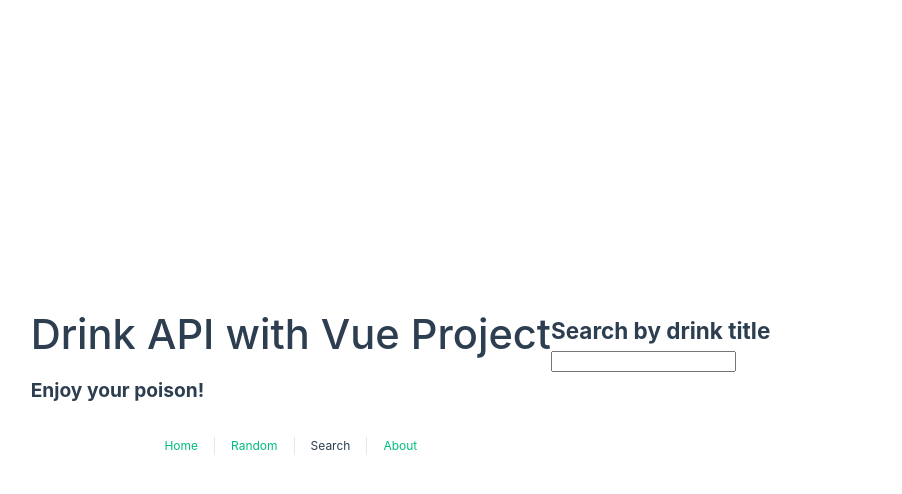
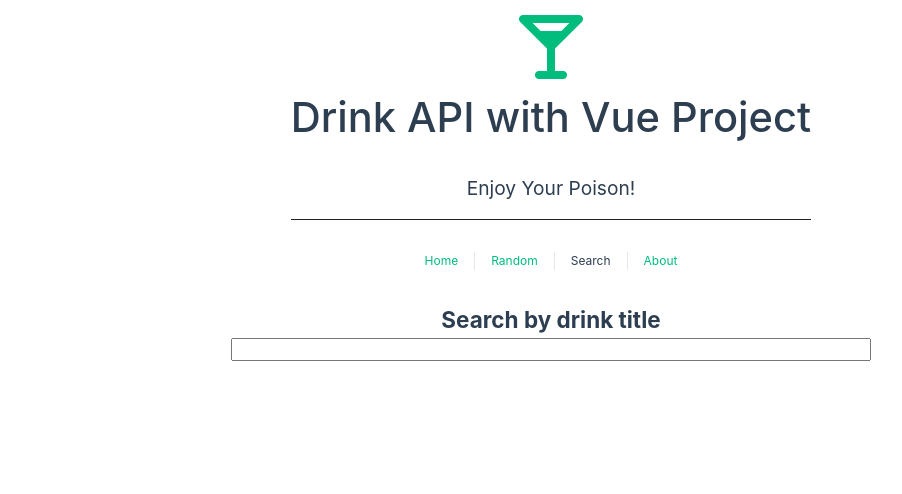
Before and after one commit to Ivet13/vue-drinkAPI, a Vue app in the folder drinkAPI/: page /search in a window 1280 px wide. Shown: the top 494 px of the page, without its empty margins (89-991 px from the left). Built offline with nearby package versions, Linux system fonts and the light colour scheme.

Commit message:
css changes

```diff
--- a/drinkAPI/src/assets/base.css
+++ b/drinkAPI/src/assets/base.css
@@ -19,6 +19,8 @@
   --vt-c-text-light-2: rgba(60, 60, 60, 0.66);
   --vt-c-text-dark-1: var(--vt-c-white);
   --vt-c-text-dark-2: rgba(235, 235, 235, 0.64);
+
+  --vt-c-redborder-1: #c01919;
 }
 
 /* semantic color variables for this project */
--- a/drinkAPI/src/assets/main.css
+++ b/drinkAPI/src/assets/main.css
@@ -3,7 +3,7 @@
 #app {
   max-width: 1280px;
   margin: 0 auto;
-  padding: 2rem;
+  /* padding: 2rem; */
 
   font-weight: normal;
 }
@@ -23,13 +23,13 @@ a,
 
 @media (min-width: 1024px) {
   body {
-    display: flex;
-    place-items: center;
+    /* display: flex; */
+    /* place-items: center; */
   }
 
   #app {
-    display: grid;
-    grid-template-columns: 1fr 1fr;
-    padding: 0 2rem;
+    /* display: grid; */
+    /* grid-template-columns: 1fr 1fr; */
+    /* padding: 0 2rem; */
   }
 }
--- a/drinkAPI/src/components/HeaderComponent.vue
+++ b/drinkAPI/src/components/HeaderComponent.vue
@@ -1,11 +1,14 @@
 <template>
+  <RouterLink to="/"><span class="icon"><i class="fas fa-martini-glass"></i></span></RouterLink>
   <div class="greetings">
-    <h1 class="">{{ msg }}</h1>
-    <h3>Enjoy your poison!</h3>
+    <div class="title">{{ msg }}</div>
+    <p class="titleSubtext">Enjoy your poison!</p>
   </div>
 </template>
 
 <script>
+import { RouterLink } from 'vue-router'
+
 export default{
 
 
@@ -20,25 +23,34 @@ props:{
 
 
 <style scoped>
-h1 {
+.icon{
+  font-size: 4rem;
+}
+
+.logo {
+  /* display: block; */
+  /* margin: 0 auto 2rem; */
+}
+
+.title {
   font-weight: 500;
   font-size: 2.6rem;
   top: -10px;
 }
 
-h3 {
+.titleSubtext {
   font-size: 1.2rem;
+  text-align: center;
+  padding: 1rem;
+  text-transform: capitalize;
 }
 
 .greetings h1,
 .greetings h3 {
   text-align: center;
 }
+.greetings{
+  border-bottom:1px solid var(--vt-c-black-soft);
+}
 
-@media (min-width: 1024px) {
-  .greetings h1,
-  .greetings h3 {
-    text-align: left;
-  }
-}
 </style>
--- a/drinkAPI/src/views/HomeView.vue
+++ b/drinkAPI/src/views/HomeView.vue
@@ -1,23 +1,33 @@
 <template>
   <main class="home">
     <h1>Welcome to our madness!</h1>
+    <p>Enjoy browsing for drinks, search for a specific drink or just get a random. It's all connected ... to the API, so drinks are being generated.</p>
   </main>
 </template>
 
-<style>
-@media (min-width: 1024px) {
-  .home {
-    min-height: 100vh;
-    display: flex;
-    align-items: center;
-  }
-}
-</style>
 
 <script>
 export default {
   data() {
 
-    }
+  }
 }
 </script>
+
+
+<style scoped>
+main {
+  display:flex;
+  justify-content: center;
+  flex-wrap: wrap;
+
+}
+
+@media (min-width: 1024px) {
+  .home {
+    /* min-height: 100vh; */
+    /* display: flex; */
+    /* align-items: center; */
+  }
+}
+</style>
--- a/drinkAPI/src/views/ItemView.vue
+++ b/drinkAPI/src/views/ItemView.vue
@@ -1,7 +1,7 @@
 <template>
     <div>
-        <section v-if="item" class="">
-            <h1>{{ item.strDrink }}</h1>
+        <section v-if="item" class="random-drink-container">
+            <h1>{{ item.strDrink }} - Detailed view</h1>
             <span v-if="IBA" >International Bartenders Association Official Cocktail List  !</span>
             <!-- <GoBack /> -->
             <div :class="`${alco}`">
@@ -119,3 +119,14 @@ export default {
     }
 }
 </script>
+
+<style>
+.alco {
+    border-top: 2px solid var(--vt-c-redborder-1);
+    padding-top: 1rem;
+}
+.nonalco {
+    border-top: 2px solid var(--vt-c-indigo);
+    padding-top: 1rem;
+}
+</style>
--- a/drinkAPI/src/views/RandomItemView.vue
+++ b/drinkAPI/src/views/RandomItemView.vue
@@ -1,35 +1,18 @@
 <template>
   <main class="home">
-      <button @click="initData()">Get me a random drink!</button>
-      <div v-if="items != null" class="">
-        <router-link
-        v-for="item in items"
-        :key="item.idDrink"
-        :to="{name: 'item', params:{id:item.idDrink,slug:item.strDrink.replace(/\s+/g, '_')}}"
-        class="">
+    <div>
+
+      <button @click="initData()" class="random-drink-button">Get me a random drink!</button>
+    </div>
+    <div v-if="items != null" class="random-drink-container">
+      <router-link v-for="item in items" :key="item.idDrink"
+        :to="{ name: 'item', params: { id: item.idDrink, slug: item.strDrink.replace(/\s+/g, '_') } }" class="">
         <h2>{{ item.strDrink }}</h2>
         <img :src="`${item.strDrinkThumb}`" :alt="item.strDrink">
       </router-link>
     </div>
   </main>
 </template>
-
-  <style>
-
-  .alco{
-    background-color: #d551a6;
-  }
-  .nonalco{
-    background-color: #51d1d5;
-  }
-  @media (min-width: 1024px) {
-    .home {
-      min-height: 100vh;
-      display: flex;
-      align-items: center;
-    }
-  }
-  </style>
 
 <script>
 export default {
@@ -77,3 +60,37 @@
   }
 }
 </script>
+
+<style>
+.random-drink-container {
+  width: 50%;
+  margin: auto;
+  /* border-radius: 5%; */
+  padding: 2rem;
+  margin-top: 17px;
+  box-shadow: 3px 3px 15px grey;
+}
+
+img {
+  width: 100%;
+}
+
+.random-drink-button {
+  /* height: auto;
+  width: 5rem; */
+  padding: 1rem;
+  font-size: large;
+  font-weight: 900;
+  border-radius: .5rem;
+  display: block;
+  margin: auto;
+}
+
+@media (min-width: 1024px) {
+  /* .home {
+          min-height: 100vh;
+          display: flex;
+          align-items: center;
+        } */
+}
+</style>
--- a/drinkAPI/src/views/SearchView.vue
+++ b/drinkAPI/src/views/SearchView.vue
@@ -1,9 +1,9 @@
 <template>
     <div>
-        <section  class="">
+        <section  class="search-container">
             <h1>Search by drink title</h1>
             <!-- <GoBack /> -->
-            <div class="">
+            <div class="search-bar">
                 <input id="" @keyup.enter="getData" v-model="txtInput" type="text">
             </div>
         </section>
@@ -71,3 +71,22 @@ export default {
 
 }
 </script>
+
+<style>
+.search-container{
+    width:100%;
+    margin:auto;
+    text-align: center;
+}
+.search-bar{
+    width: 100%;
+    /* height: 2rem; */
+}
+.search-bar input{
+    min-width: 50%;
+    font-size: 1em;
+    font: expanded;
+    text-align: center;
+    letter-spacing: 2px;
+}
+</style>
```
Lines whose indentation alone changed are shown as unchanged.
